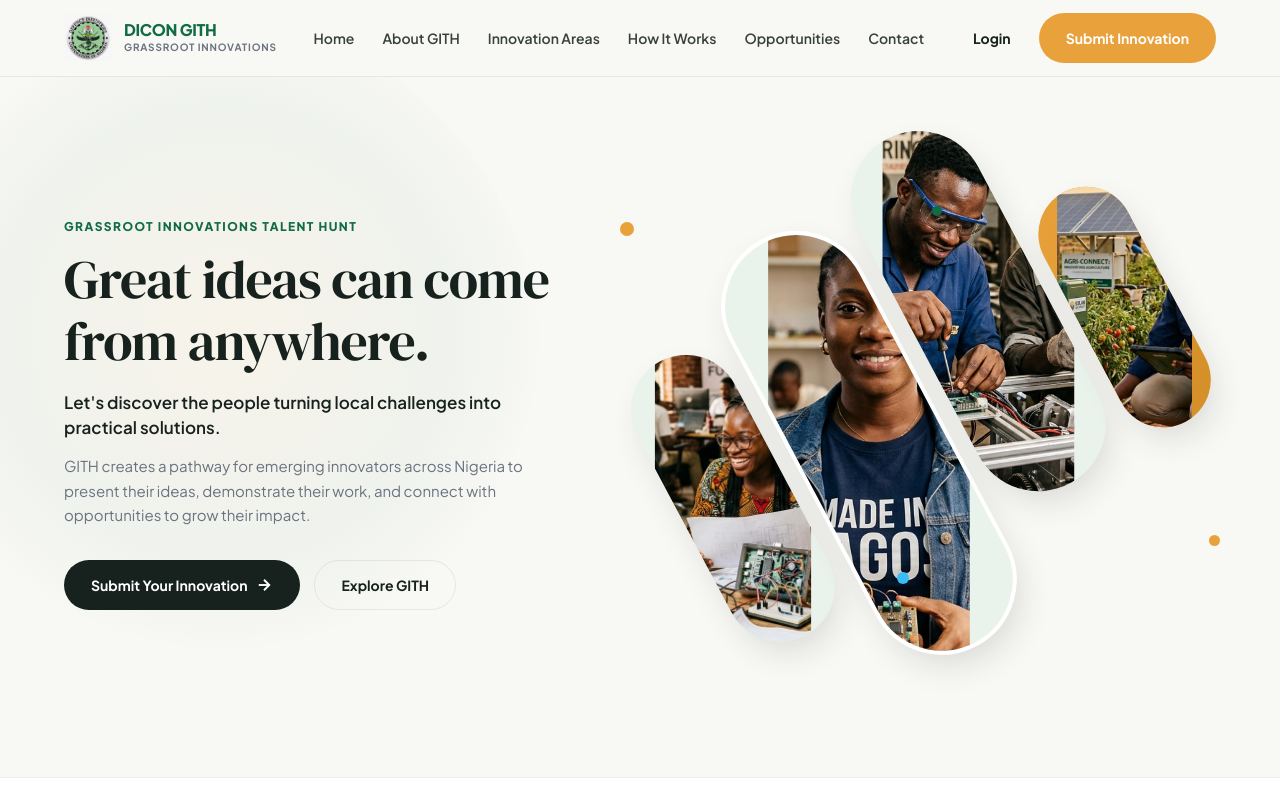
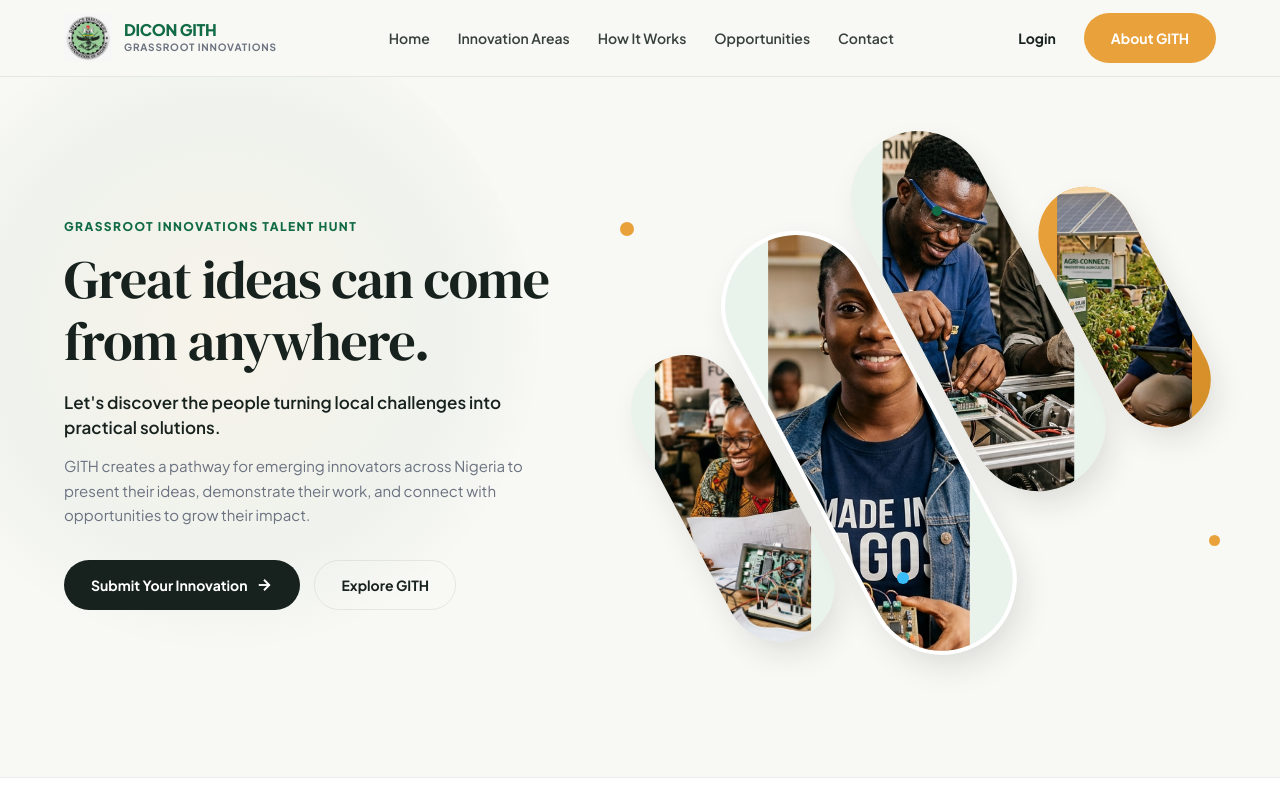
Before and after one commit to frankd3u9d39/DICON_Git, a website: page index.html in a window 1280 px wide. Shown: the top 800 px of the page. Drawn offline with Linux system fonts and the light colour scheme.

Commit message:
refactor(nav): replace Submit button with About GITH and remove from anchor list

```diff
--- a/index.html
+++ b/index.html
@@ -37,7 +37,6 @@
       <nav aria-label="Main Navigation">
         <ul class="nav-links">
           <li><a href="#" class="nav-link">Home</a></li>
-          <li><a href="/about" class="nav-link">About GITH</a></li>
           <li><a href="#innovation-areas" class="nav-link">Innovation Areas</a></li>
           <li><a href="#how-it-works" class="nav-link">How It Works</a></li>
           <li><a href="#opportunities" class="nav-link">Opportunities</a></li>
@@ -48,7 +47,7 @@
       <!-- Right Action Items -->
       <div class="header-actions">
         <a href="/login" class="header-login-link">Login</a>
-        <a href="/dashboard#submit" class="btn-landing btn-landing-amber">Submit Innovation</a>
+        <a href="/about" class="btn-landing btn-landing-amber">About GITH</a>
         <button class="mobile-menu-toggle" id="btn-mobile-menu" aria-label="Toggle Navigation Menu">☰</button>
       </div>
     </div>
@@ -56,14 +55,13 @@
     <!-- Mobile Navigation Drawer -->
     <div class="mobile-nav-drawer" id="mobile-drawer">
       <a href="#">Home</a>
-      <a href="/about">About GITH (Institutional Charter)</a>
       <a href="#innovation-areas">Innovation Areas</a>
       <a href="#how-it-works">How It Works</a>
       <a href="#opportunities">Opportunities</a>
       <a href="#contact">Contact</a>
       <div style="display:flex; flex-direction:column; gap:10px; margin-top:8px;">
         <a href="/login" class="btn-landing btn-landing-outline" style="text-align:center;">Login</a>
-        <a href="/dashboard#submit" class="btn-landing btn-landing-amber" style="text-align:center;">Submit Innovation</a>
+        <a href="/about" class="btn-landing btn-landing-amber" style="text-align:center;">About GITH</a>
       </div>
     </div>
   </header>
```
Also changed, not shown: about.html (+2 -4 lines).
